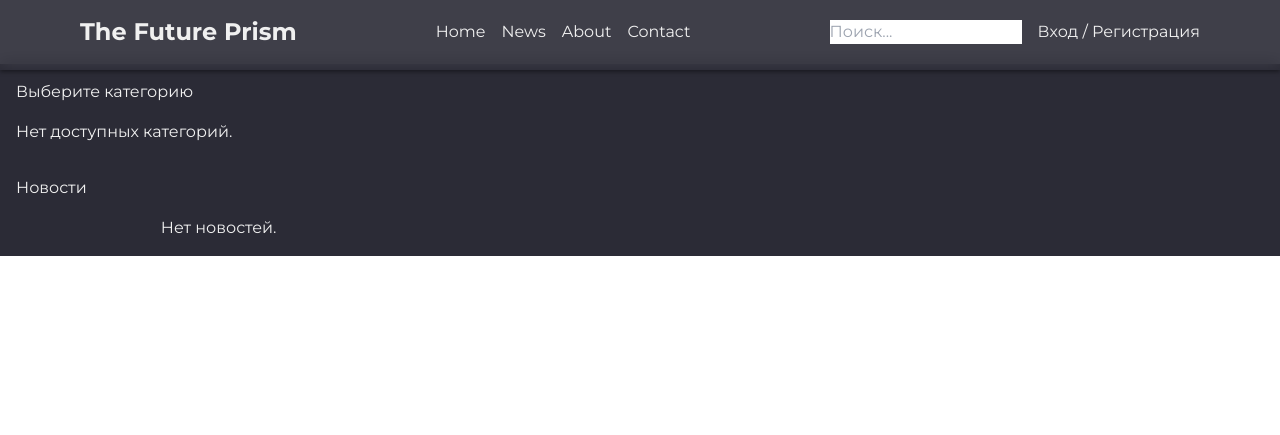
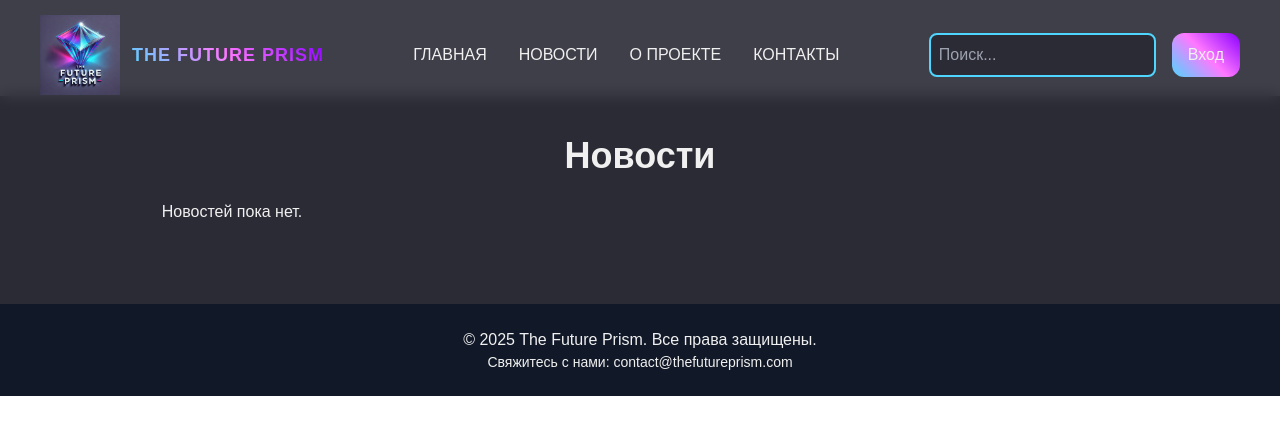
Before and after one commit to AleksejsGir/the_future_prism, a Django app: page /news/ in a window 1280 px wide. Shown: the top 435 px of the page. Run offline with Django 5.2, Linux system fonts and the light colour scheme; data that the repository does not hold is empty; some libraries are stand-ins or nearby versions.

Commit message:
styles.css update

```diff
--- /dev/null
+++ b/static/css/style.css
@@ -0,0 +1,151 @@
+/* --- Основные переменные --- */
+:root {
+  --primary-color: #4FD6FF;
+  --secondary-color: #FF78FF;
+  --accent-color: #8B00FF;
+  --background-color: #2B2B36;
+  --text-color: #F0F0F0;
+  --header-bg: rgba(43, 43, 54, 0.9);
+}
+
+/* --- Базовые стили --- */
+body {
+  font-family: 'Montserrat', 'Poppins', sans-serif;
+  background-color: var(--background-color);
+  color: var(--text-color);
+}
+
+/* --- Фиксированный Header --- */
+.header {
+  position: fixed;
+  top: 0;
+  left: 0;
+  right: 0;
+  background-color: var(--header-bg);
+  backdrop-filter: blur(8px);
+  z-index: 1000;
+  padding: 15px 40px;
+  display: flex;
+  align-items: center;
+  justify-content: space-between;
+  transition: transform 0.3s ease-in-out, padding 0.3s ease-in-out;
+}
+
+.header.hidden {
+  transform: translateY(-100%);
+}
+
+.header.shrink {
+  padding: 8px 30px;
+}
+
+/* --- Логотип и название --- */
+.logo-img {
+  width: 80px;
+}
+
+.logo-text {
+  font-size: 18px;
+  font-weight: bold;
+  background: linear-gradient(45deg, var(--primary-color), var(--secondary-color), var(--accent-color));
+  -webkit-background-clip: text;
+  -webkit-text-fill-color: transparent;
+  text-transform: uppercase;
+  letter-spacing: 1px;
+}
+
+/* --- Бургер-меню (фиксированное) --- */
+#burger-btn {
+  position: fixed;
+  right: 20px;
+  top: 15px;
+  z-index: 1002;
+}
+
+/* --- Мобильное меню поверх всего контента --- */
+#mobile-menu {
+  position: fixed;
+  top: 60px;
+  left: 0;
+  width: 100%;
+  background-color: var(--background-color);
+  box-shadow: 0px 4px 6px rgba(0, 0, 0, 0.2);
+  z-index: 1001;
+  transition: transform 0.3s ease-in-out;
+}
+
+#mobile-menu.hidden {
+  display: none;
+}
+
+/* --- Навигация --- */
+.nav-menu {
+  display: flex;
+  gap: 2rem;
+  font-size: 16px;
+  text-transform: uppercase;
+}
+
+.nav-menu a:hover {
+  color: var(--primary-color);
+}
+
+/* --- Поле поиска --- */
+.search-input {
+  padding: 0.5rem;
+  border-radius: 8px;
+  border: 2px solid var(--primary-color);
+  background-color: var(--background-color);
+  color: var(--text-color);
+}
+
+.search-input:focus {
+  box-shadow: 0 0 15px rgba(79,214,255,0.9);
+  border-color: var(--secondary-color);
+}
+
+/* --- Кнопки --- */
+.category-button {
+  background: linear-gradient(45deg, var(--primary-color), var(--secondary-color), var(--accent-color));
+  color: var(--text-color);
+  padding: 10px 16px;
+  border-radius: 12px;
+  transition: all 0.3s ease;
+}
+
+.category-button:hover {
+  box-shadow: 0 0 20px rgba(79,214,255,0.9);
+  transform: scale(1.05);
+}
+
+/* --- Фильтр категорий --- */
+.category-filter {
+  display: flex;
+  flex-wrap: wrap;
+  justify-content: center;
+  gap: 8px;
+}
+
+/* --- Анимация появления карточек --- */
+.news-card {
+  opacity: 0;
+  transform: translateY(20px);
+  animation: fadeInUp 0.6s ease-in-out forwards;
+}
+
+@keyframes fadeInUp {
+  from {
+    opacity: 0;
+    transform: translateY(20px);
+  }
+  to {
+    opacity: 1;
+    transform: translateY(0);
+  }
+}
+
+/* --- Hover-эффект для карточек --- */
+.news-card:hover {
+  transform: scale(1.02);
+  transition: transform 0.3s ease-in-out;
+}
--- a/templates/base.html
+++ b/templates/base.html
@@ -1,74 +1,77 @@
+{% load static %}
 <!DOCTYPE html>
-<html lang="en">
+<html lang="ru">
 <head>
   <meta charset="UTF-8">
-  <title>The Future Prism</title>
+  <title>{% block title %}The Future Prism{% endblock %}</title>
   <meta name="viewport" content="width=device-width, initial-scale=1.0">
-  <!-- Подключение Tailwind CSS и DaisyUI -->
   <script src="https://cdn.tailwindcss.com"></script>
   <link href="https://cdn.jsdelivr.net/npm/daisyui@2.51.5/dist/full.css" rel="stylesheet">
-  <link href="https://fonts.googleapis.com/css2?family=Montserrat:wght@400;700&family=Poppins:wght@400;700&display=swap" rel="stylesheet">
-  <style>
-    body {
-      font-family: 'Montserrat', 'Poppins', sans-serif;
-      background-color: #2B2B36;
-      color: #F0F0F0;
-      margin: 0;
-      padding: 0;
-    }
-    /* Прозрачный хедер при скролле */
-    header {
-      position: fixed;
-      top: 0;
-      left: 0;
-      right: 0;
-      height: 70px;
-      background-color: rgba(43, 43, 54, 0.9);
-      backdrop-filter: blur(8px);
-      z-index: 1000;
-      box-shadow: 0 2px 4px rgba(0, 0, 0, 0.4);
-      transition: background-color 0.3s ease;
-    }
-    /* Бургер-меню */
-    .mobile-menu {
-      display: none;
-    }
-    @media (max-width: 768px) {
-      .nav-menu {
-        display: none;
-      }
-      .mobile-menu {
-        display: block;
-      }
-    }
-  </style>
+  <link href="{% static 'css/style.css' %}" rel="stylesheet">
+  <link rel="icon" href="{% static 'images/favicon.ico' %}" type="image/x-icon">
 </head>
 <body>
-  <header>
-    <div class="header-container flex items-center justify-between max-w-6xl mx-auto p-4">
-      <div class="logo text-2xl font-bold neon-text">The Future Prism</div>
-      <!-- Навигация -->
-      <nav class="nav-menu flex space-x-4">
-        <a href="/" class="hover:text-blue-400">Home</a>
-        <a href="/news/" class="hover:text-blue-400">News</a>
-        <a href="/about/" class="hover:text-blue-400">About</a>
-        <a href="/contact/" class="hover:text-blue-400">Contact</a>
-      </nav>
-      <!-- Бургер-меню -->
-      <button class="mobile-menu neon-button" onclick="toggleMenu()">☰</button>
-      <div class="search-and-auth flex gap-4 items-center">
-        <input type="text" id="search" class="search-input" placeholder="Поиск...">
-        <a href="/login/" class="neon-button">Вход / Регистрация</a>
-      </div>
+
+  <!-- Фиксированный хедер -->
+  <header class="header">
+    <a href="/" class="flex items-center gap-3">
+      <img src="{% static 'images/logo.PNG' %}" alt="The Future Prism" class="logo-img">
+      <span class="logo-text">THE FUTURE PRISM</span>
+    </a>
+
+    <!-- Десктопное меню -->
+    <nav class="nav-menu hidden md:flex">
+      <a href="/">Главная</a>
+      <a href="/news/">Новости</a>
+      <a href="/about/">О проекте</a>
+      <a href="/contact/">Контакты</a>
+    </nav>
+
+    <!-- Поиск и кнопка входа -->
+    <div class="flex gap-4 items-center">
+      <input type="text" class="search-input hidden md:block" placeholder="Поиск...">
+      <a href="/login/" class="category-button hidden md:inline-block">Вход</a>
     </div>
+
+    <!-- Бургер-меню -->
+    <button class="md:hidden text-white text-3xl" id="burger-btn">&#9776;</button>
   </header>
-  <main class="mt-16">
+
+  <!-- Мобильное меню (скрытое) -->
+  <div id="mobile-menu" class="hidden absolute top-16 left-0 w-full bg-gray-900 p-4 text-center z-50">
+    <a href="/" class="block py-2">Главная</a>
+    <a href="/news/" class="block py-2">Новости</a>
+    <a href="/about/" class="block py-2">О проекте</a>
+    <a href="/contact/" class="block py-2">Контакты</a>
+    <a href="/login/" class="block py-2 category-button">Вход</a>
+  </div>
+
+  <main class="mt-24 p-6">
     {% block content %}{% endblock %}
   </main>
+
+  <footer class="bg-gray-900 p-6 mt-10 text-center">
+    <p>&copy; 2025 The Future Prism. Все права защищены.</p>
+    <p class="text-sm">Свяжитесь с нами: contact@thefutureprism.com</p>
+  </footer>
+
+  <!-- JS для бургер-меню -->
   <script>
-    function toggleMenu() {
-      document.querySelector('.nav-menu').classList.toggle('hidden');
-    }
+    document.getElementById('burger-btn').addEventListener('click', function() {
+      document.getElementById('mobile-menu').classList.toggle('hidden');
+    });
+
+    // Скрытие/появление header при прокрутке
+    let lastScrollTop = 0;
+    const header = document.querySelector(".header");
+
+    window.addEventListener("scroll", function () {
+      let scrollTop = window.pageYOffset || document.documentElement.scrollTop;
+      header.classList.toggle("hidden", scrollTop > lastScrollTop);
+      header.classList.toggle("shrink", scrollTop > 50);
+      lastScrollTop = scrollTop;
+    });
   </script>
+
 </body>
 </html>
--- a/templates/news_list.html
+++ b/templates/news_list.html
@@ -1,46 +1,20 @@
 {% extends "base.html" %}
-{% load static %}
 {% block content %}
 <div class="container mx-auto p-4">
-  <!-- Блок выбора категории -->
-  <div class="mb-8">
-    <h2 class="header-title mb-4">Выберите категорию</h2>
-    <div class="flex flex-wrap gap-4">
-      {% for category in categories %}
-        <a href="?category={{ category.id }}" class="block w-64 category-card">
-          <div class="p-4 rounded-xl bg-gray-800 shadow-md border border-gray-700">
-            <h3 class="text-lg font-bold category-title text-center">{{ category.name }}</h3>
-            {% if category.description %}
-              <p class="text-sm text-gray-400 text-center">{{ category.description }}</p>
-            {% endif %}
-          </div>
-        </a>
-      {% empty %}
-        <p class="text-center">Нет доступных категорий.</p>
-      {% endfor %}
-    </div>
-  </div>
-  <h1 class="header-title mb-4">Новости</h1>
-  <div class="grid grid-cols-1 md:grid-cols-3 gap-4">
+  <h1 class="text-4xl font-bold neon-text mb-6 text-center">Новости</h1>
+
+  <div class="grid grid-cols-1 md:grid-cols-2 lg:grid-cols-3 gap-6">
     {% for news in news_list %}
-      <div class="bg-gray-800 p-4 rounded shadow">
+      <div class="news-card bg-gray-800 p-5 rounded-lg shadow-lg hover:shadow-xl transition-all duration-300">
         {% if news.image %}
-          <img src="{{ news.image.url }}" alt="{{ news.title }}" class="w-full h-48 object-cover rounded mb-2">
-        {% else %}
-          <img src="{% static 'images/placeholder.jpg' %}" alt="Placeholder" class="w-full h-48 object-cover rounded mb-2">
+          <img src="{{ news.image.url }}" alt="{{ news.title }}" class="w-full h-48 object-cover rounded-lg mb-3">
         {% endif %}
-        <p class="text-sm text-gray-400 mb-1">Категория: {{ news.category.name }}</p>
-        <h2 class="text-xl font-semibold news-headline">{{ news.title }}</h2>
-        <p class="mt-2">{{ news.content|truncatewords:30 }}</p>
-        <div class="mt-2 text-sm text-gray-400">
-          <span>Опубликовано: {{ news.published_date }}</span> |
-          <span>Просмотры: {{ news.view_count }}</span> |
-          <span>Комментарии: {{ news.comments.count }}</span>
-        </div>
-        <a href="{% url 'news_detail' news.id %}" class="mt-2 inline-block neon-button">Читать далее</a>
+        <h2 class="text-xl font-semibold">{{ news.title }}</h2>
+        <p class="mt-2 text-gray-300">{{ news.content|truncatewords:20 }}</p>
+        <a href="{% url 'news_detail' news.id %}" class="mt-3 inline-block neon-button">Читать далее</a>
       </div>
     {% empty %}
-      <p class="text-center">Нет новостей.</p>
+      <p class="text-center">Новостей пока нет.</p>
     {% endfor %}
   </div>
 </div>
```
Also changed, not shown: templates/login.html (+2 -11 lines), templates/news_detail.html (+8 -4 lines), templates/profile.html (+3 -5 lines).
